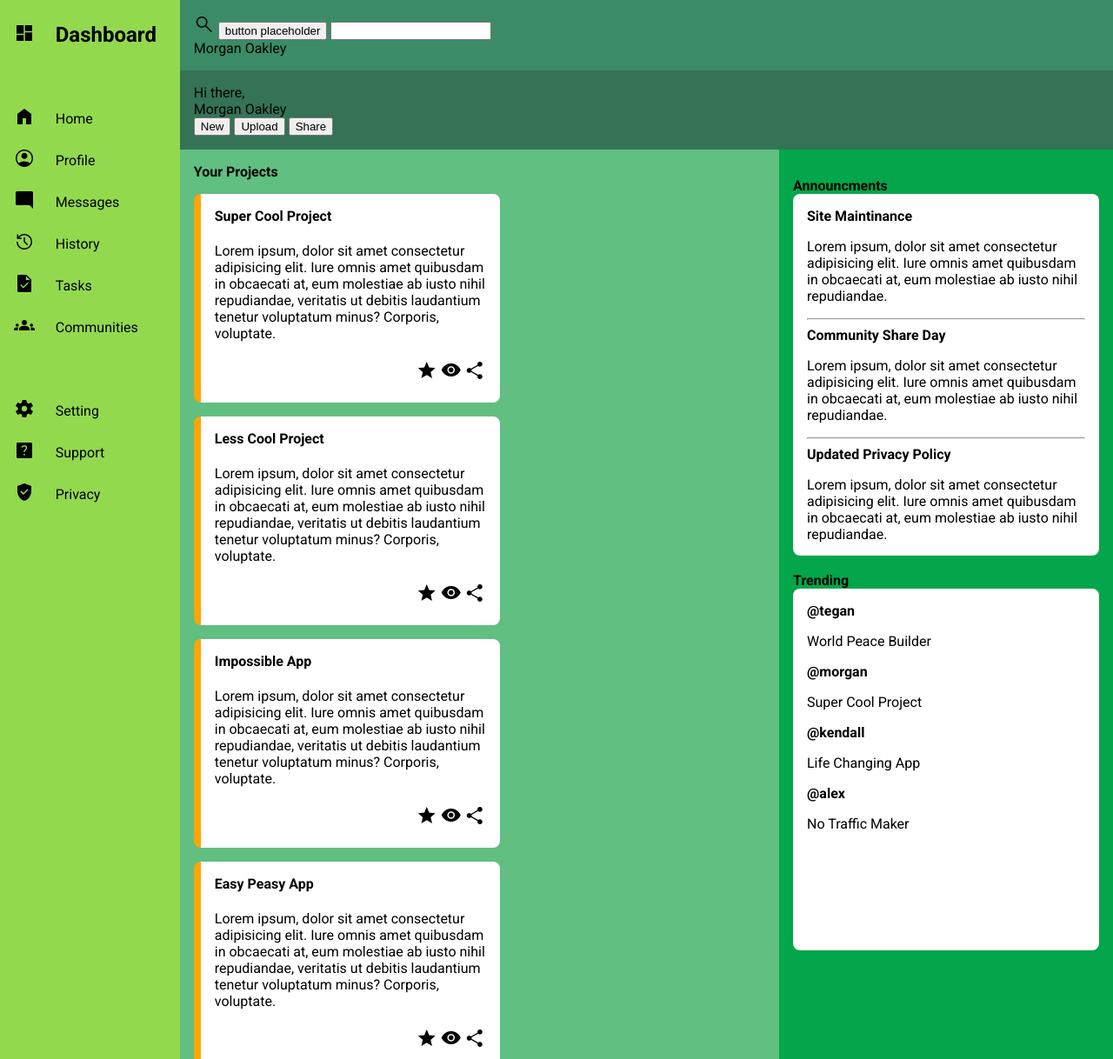
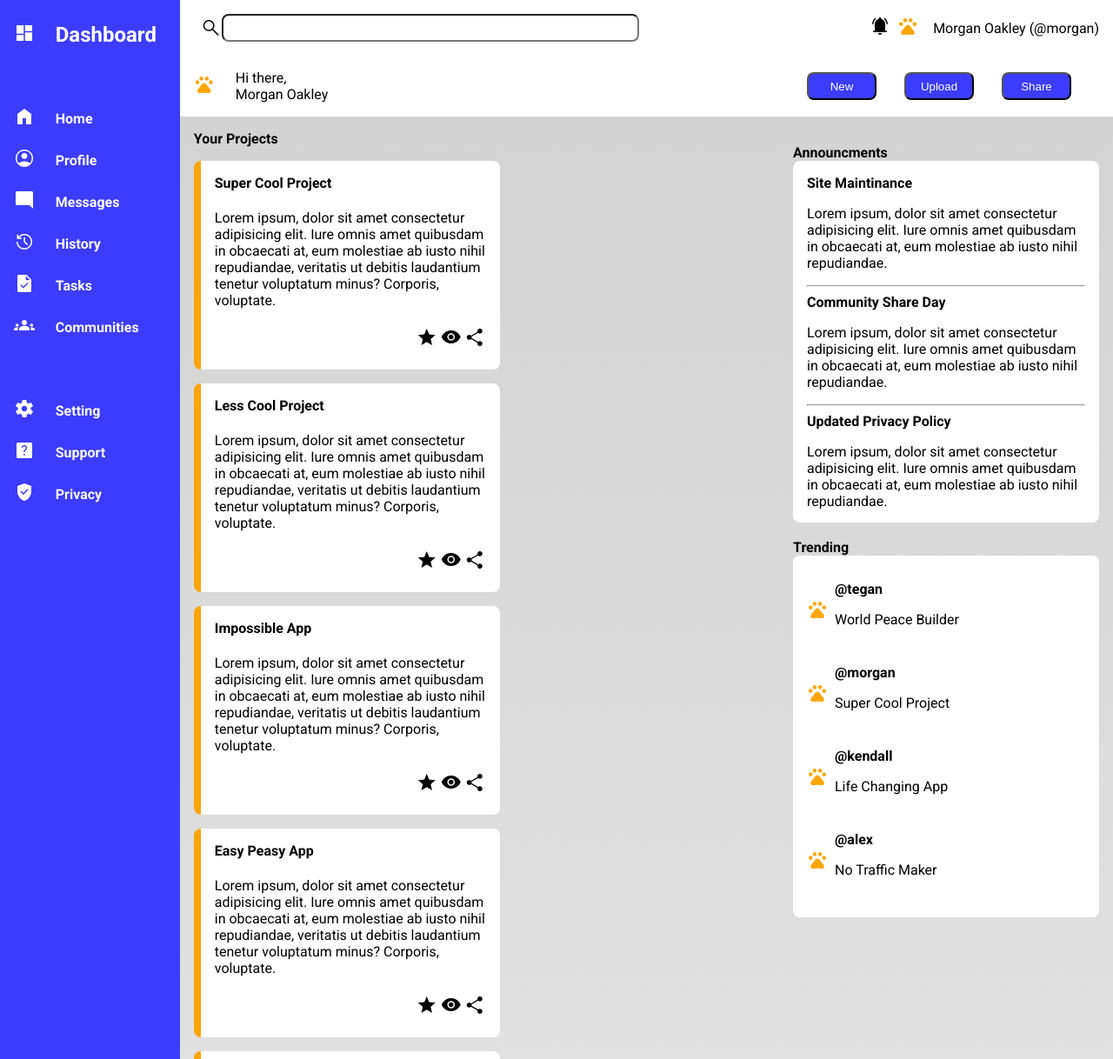
Before and after one commit to StsteveO/Admin-Dashboard, a plain HTML site: page index.html in a window 1280 px wide. Shown: the top 1218 px of the page at 87% size. Drawn offline with nearby package versions, Linux system fonts and the light colour scheme; a web font is replaced by a local one.

Commit message:
complete draft

```diff
--- a/index.html
+++ b/index.html
@@ -38,6 +38,10 @@
     <!-- eye icon -->
     <link rel="stylesheet" href="https://fonts.googleapis.com/css2?family=Material+Symbols+Outlined:opsz,wght,FILL,GRAD@20..48,100..700,0..1,-50..200" />
     <!-- share icon -->
+    <link rel="stylesheet" href="https://fonts.googleapis.com/css2?family=Material+Symbols+Outlined:opsz,wght,FILL,GRAD@20..48,100..700,0..1,-50..200" />
+    <!-- notification icon -->
+    <link rel="stylesheet" href="https://fonts.googleapis.com/css2?family=Material+Symbols+Outlined:opsz,wght,FILL,GRAD@20..48,100..700,0..1,-50..200" />
+    <!-- cat icon -->
     <link rel="stylesheet" href="https://fonts.googleapis.com/css2?family=Material+Symbols+Outlined:opsz,wght,FILL,GRAD@20..48,100..700,0..1,-50..200" />
 
 </head>
@@ -134,21 +138,38 @@
                 search
             </span>
 
+            <!-- <button class="icon">button placeholder</button> -->
+            <input class="search-bar" type="search" name="search" id="search">
 
-            <button class="icon">button placeholder</button>
-            <input type="search" name="search" id="search">
+            <div class="blank 1"></div>
 
-            <div class="icon"></div>
-            <div class="logo"></div>
-            <div>Morgan Oakley</div>
+            <div class="icon">
+                <!-- notification icon -->
+                <span class="material-symbols-outlined hover">
+                    notifications_active
+                </span>
+            </div>
+            <div class="logo">
+                <!-- cat logo -->
+                <span class="material-symbols-outlined hover pet">
+                    pets
+                </span>
+            </div>
+            <div>Morgan Oakley (@morgan)</div>
         </header>
         <nav>
-            <div class="logo"></div>
-            <div>Hi there,</div>
-            <div>Morgan Oakley</div>
-            <button>New</button>
-            <button>Upload</button>
-            <button>Share</button>
+            <div class="logo">
+                <!-- cat logo -->
+                <span class="material-symbols-outlined hover pet">
+                    pets
+                </span>
+            </div>
+            <!-- <div>Hi there,</div> -->
+            <div>Hi there,<br>Morgan Oakley</div>
+            <div class="blank 1"></div>
+            <button class="nav-button">New</button>
+            <button class="nav-button">Upload</button>
+            <button class="nav-button">Share</button>
         </nav>
         <article>
             <div class="article-title">Your Projects</div>
@@ -297,21 +318,46 @@
             <br>
             <div class="card-aside-title trending">Trending</div>
             <div class="card-aside trending">
-                <div class="icon"></div>
+                <div class="icon">
+                    <span class="material-symbols-outlined hover pet">
+                        pets
+                    </span>
+                </div>
+                <div class="card-aside-child-one">
                     <div class="title">@tegan</div>
                     <p>World Peace Builder</p>
+                </div>
 
-                <div class="icon"></div>
+                <div class="icon">
+                    <span class="material-symbols-outlined hover pet">
+                        pets
+                    </span>
+                </div>
+                <div class="card-aside-child-two">
+
                     <div class="title">@morgan</div>
                     <p>Super Cool Project</p>
+                </div>
 
-                <div class="icon"></div>
+                <div class="icon">
+                    <span class="material-symbols-outlined hover pet">
+                        pets
+                    </span>
+                </div>
+                <div class="card-aside-child-three">
                     <div class="title">@kendall</div>
                     <p>Life Changing App</p>
+                </div>
 
-                <div class="icon"></div>
+                <div class="icon">
+                    <span class="material-symbols-outlined hover pet">
+                        pets
+                    </span>
+                </div>
+                <div class="card-aside-child-four">
                     <div class="title">@alex</div>
                     <p>No Traffic Maker</p>
+                </div>
             </div>
         </aside>
     </div>
--- a/styles.css
+++ b/styles.css
@@ -13,6 +13,9 @@ body, html {
     /* --custom name: value; */
     /* --light-green-bg: #476529; */
     /* example, color: var(--navy-clr) */
+    --icon-color: orange;
+    --bg-btn-color: rgb(60, 60, 255);
+    --article-bg-color: linear-gradient(180deg, rgb(211, 211, 211), rgb(231, 231, 231));
 }
 
 /* fonts */
@@ -40,7 +43,8 @@ aside{
 .sidebar{
     grid-column: 1/2;
     grid-row: 1/4;
-    background-color: #93D94E;
+    background-color: var(--bg-btn-color);
+    color: white;
     display: grid;
     grid-template-columns: .5fr 2fr;
     grid-template-rows: repeat(20, 3rem);
@@ -56,22 +60,44 @@ aside{
 header{
     grid-column: 2/-1;
     grid-row: 1/2;
-    background-color: #3B8C66;
+    /* background-color: #3B8C66; */
+    display: grid;
+    grid-template-columns: 2rem .25fr 1fr 2rem 2rem 13rem;
+    align-items: center;
+    justify-items: end;
+}
+
+.search-bar{
+    border-radius: .5rem;
+    height: 2rem;
+    width: 30rem;
 }
 
 nav{
     grid-column: 2/-1;
     grid-row: 2/3;
-    background-color: #347355;
+    /* background-color: #347355; */
+    display: grid;
+    grid-template-columns: 3rem 1fr 1fr 7rem 7rem 7rem;
+    align-items: center;
+}
+
+.nav-button{
+    border-radius: .5rem;
+    height: 2rem;
+    width: 5rem;
+    background-color: var(--bg-btn-color);
+    color: white;
 }
 
 article{
     grid-column: 2/-2;
     grid-row: 3/4;
-    background-color: #60BF81;
+    /* background-color: #60BF81; */
     display: grid;
     gap: 1rem;
     grid-template-columns: repeat(auto-fit, minmax(22rem, 1fr));
+    background-image: var(--article-bg-color);
 }
 
 .article-title{
@@ -101,14 +127,15 @@ article{
 aside{
     grid-column: 3/-1;
     grid-row: 3/4;
-    background-color: #03A64A;
+    /* background-color: #03A64A; */
     padding-top: 2rem;
+    background-image: var(--article-bg-color);
 }
 
 .card{
     padding: 1rem;
     border-radius: .5rem;
-    border-left: solid orange .5rem;
+    border-left: solid var(--icon-color) .5rem;
     background-color: white;
     width: 22rem;
     height: 15rem;
@@ -120,6 +147,12 @@ aside{
     background-color: white;
     width: 22rem;
     height: 26rem;
+}
+
+.card-aside.trending{
+    display: grid;
+    grid-template-columns: 2rem 1fr;
+    align-items: center;
 }
 
 /* total icon */
@@ -143,4 +176,9 @@ aside{
 }
 .pointer{
     cursor: pointer;
+    font-weight: bold;
 }
+
+.pet{
+    color: var(--icon-color);
+}
```
Lines whose indentation alone changed are shown as unchanged.
